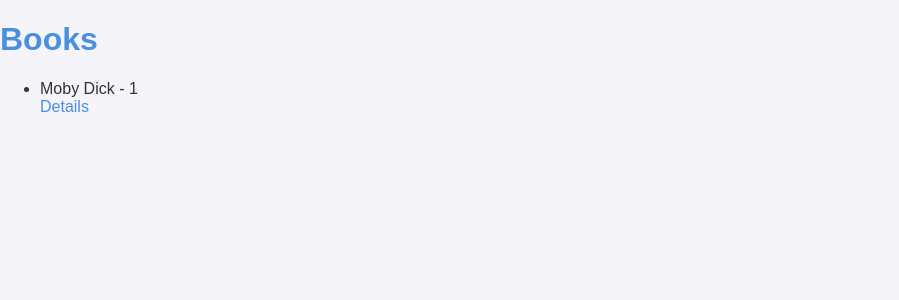
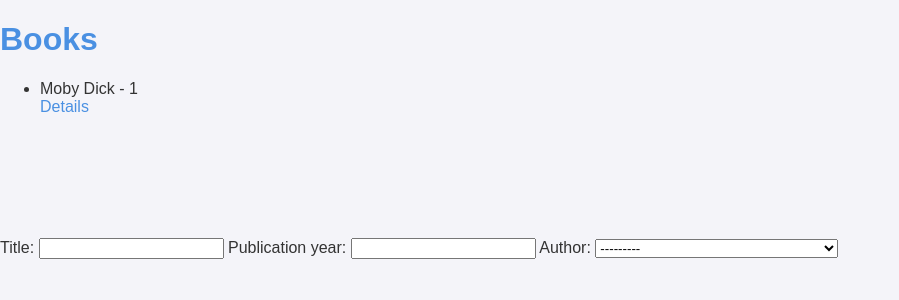
Before and after one commit to valexsav/python_practice, a Django app: page /function/ in a window 1280 px wide. Shown: the top 300 px of the page, without its empty margins (0-899 px from the left). Run offline with Django 5.2, Linux system fonts and the light colour scheme; data comes from the database, SQL or seed files in the repository.

Commit message:
add simple form(50%), сurrently the form lacks submit functionality and server-side processing )

```diff
--- /dev/null
+++ b/django_testing/library/book/forms.py
@@ -0,0 +1,13 @@
+from django import forms
+
+from .models import Book
+
+
+class BookForm(forms.ModelForm):
+    class Meta:
+        model = Book
+        fields = [
+            'title',
+            'publication_year',
+            'author',
+        ]
--- a/django_testing/library/book/models.py
+++ b/django_testing/library/book/models.py
@@ -9,7 +9,6 @@
         'author.Author',
         on_delete=models.PROTECT,
         related_name='books',
-        help_text='Author of the book',
         )
 
     def __str__(self):
--- a/django_testing/library/book/views.py
+++ b/django_testing/library/book/views.py
@@ -9,6 +9,8 @@
 from book.models import Book
 
 from django.core.paginator import Paginator
+
+from .forms import BookForm
 
 
 def pagination_test(request):
@@ -29,7 +31,10 @@
     return render(
         request,
         'book/index.html',
-        context={'books': books},
+        context={
+            'books': books,
+            'form': BookForm(),
+        },
     )
 
 def get_book_details(request, book_id):
--- a/django_testing/library/templates/book/index.html
+++ b/django_testing/library/templates/book/index.html
@@ -10,4 +10,10 @@
       <a href="{% url 'book_details' book.id %}">Details</a>
     {% endfor %}
   </ul>
+  <br>
+  <br>
+  <br>
+  <br>
+  <br>
+  <p>{{ form.as_table }}</p>
 {% endblock %}
```
Also changed, not shown: django_testing/library/templates/book/pagination_test.html (line endings or trailing spaces).
